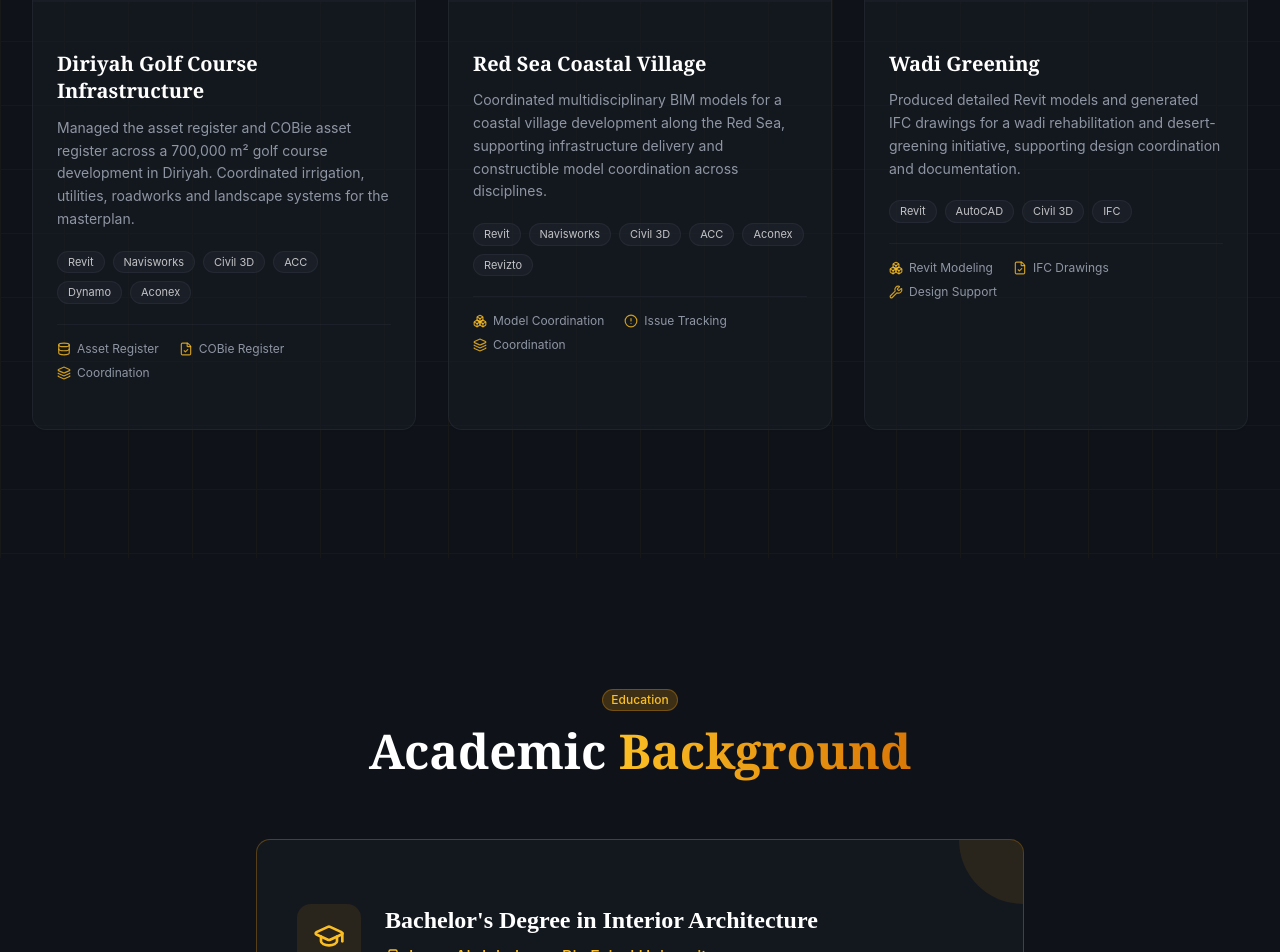
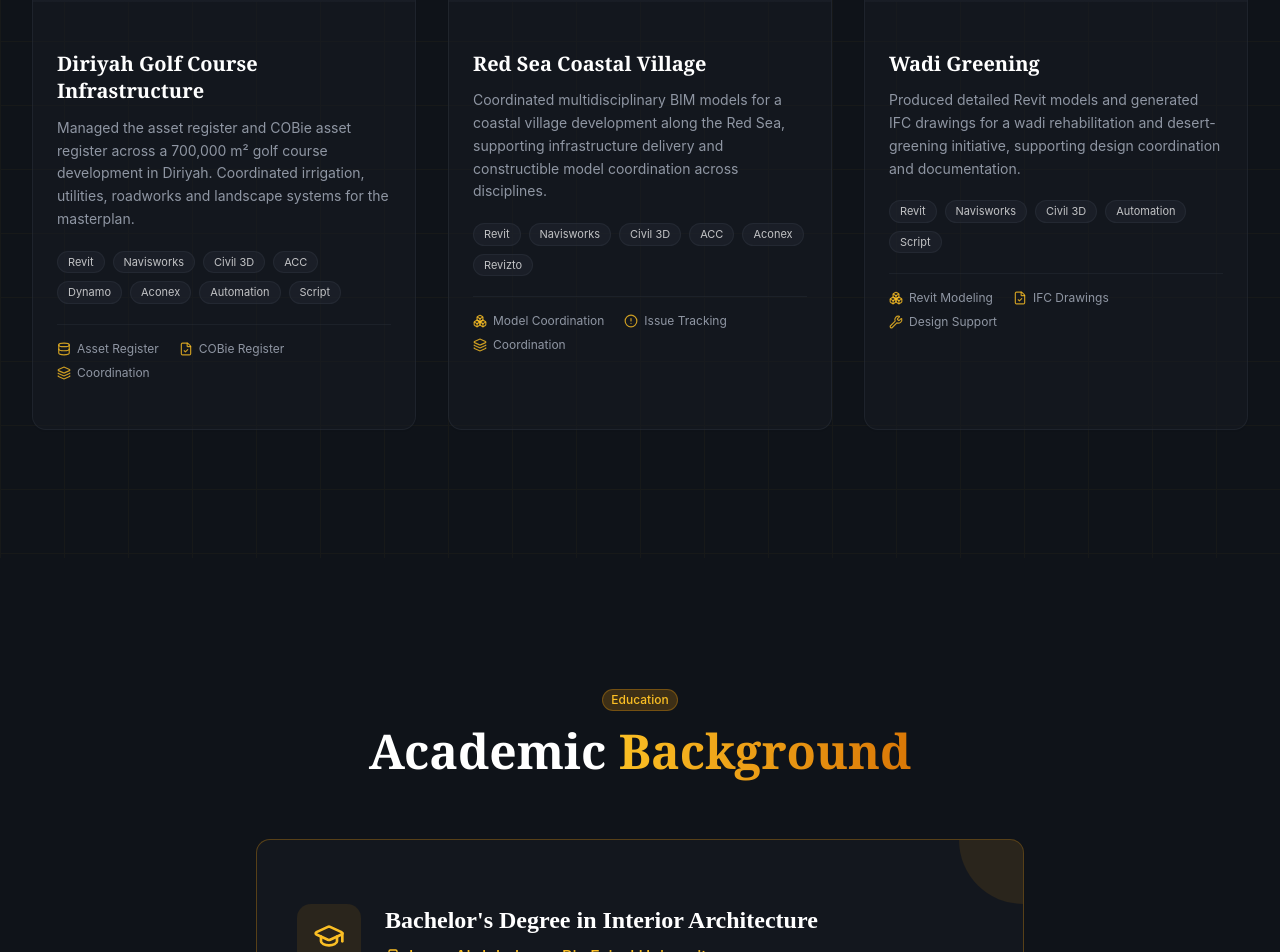
Before and after one commit to xSahal/portfolio-website, a React (Vite) app: page / in a window 1280 px wide. Shown: the part 3853-4805 px from the top of the page. Built offline with nearby package versions, Linux system fonts and the light colour scheme; grey boxes are pictures that could not be loaded.

Commit message:
Update project skills: add Automation/Script, swap Wadi tools

```diff
--- a/src/App.tsx
+++ b/src/App.tsx
@@ -86,7 +86,7 @@ function App() {
         'Managed the asset register and COBie asset register across a 700,000 m² golf course development in Diriyah. Coordinated irrigation, utilities, roadworks and landscape systems for the masterplan.',
       image:
         'https://images.unsplash.com/photo-1535132011086-b8818f016104?w=1200&auto=format&fit=crop&q=80',
-      skills: ['Revit', 'Navisworks', 'Civil 3D', 'ACC', 'Dynamo', 'Aconex'],
+      skills: ['Revit', 'Navisworks', 'Civil 3D', 'ACC', 'Dynamo', 'Aconex', 'Automation', 'Script'],
       features: [
         { icon: Database, label: 'Asset Register' },
         { icon: FileCheck, label: 'COBie Register' },
@@ -114,7 +114,7 @@ function App() {
         'Produced detailed Revit models and generated IFC drawings for a wadi rehabilitation and desert-greening initiative, supporting design coordination and documentation.',
       image:
         'https://images.unsplash.com/photo-1500530855697-b586d89ba3ee?w=1200&auto=format&fit=crop&q=80',
-      skills: ['Revit', 'AutoCAD', 'Civil 3D', 'IFC'],
+      skills: ['Revit', 'Navisworks', 'Civil 3D', 'Automation', 'Script'],
       features: [
         { icon: Boxes, label: 'Revit Modeling' },
         { icon: FileCheck, label: 'IFC Drawings' },
```
